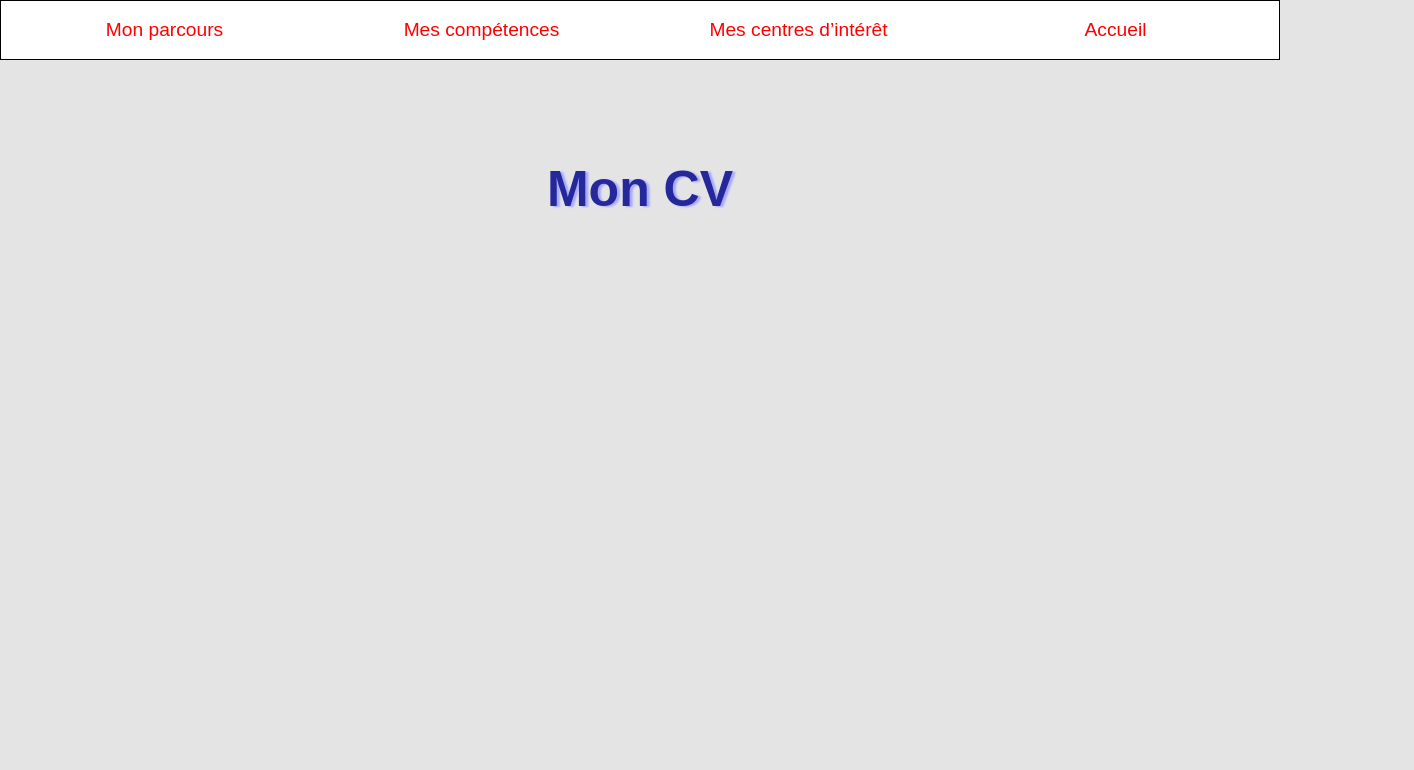
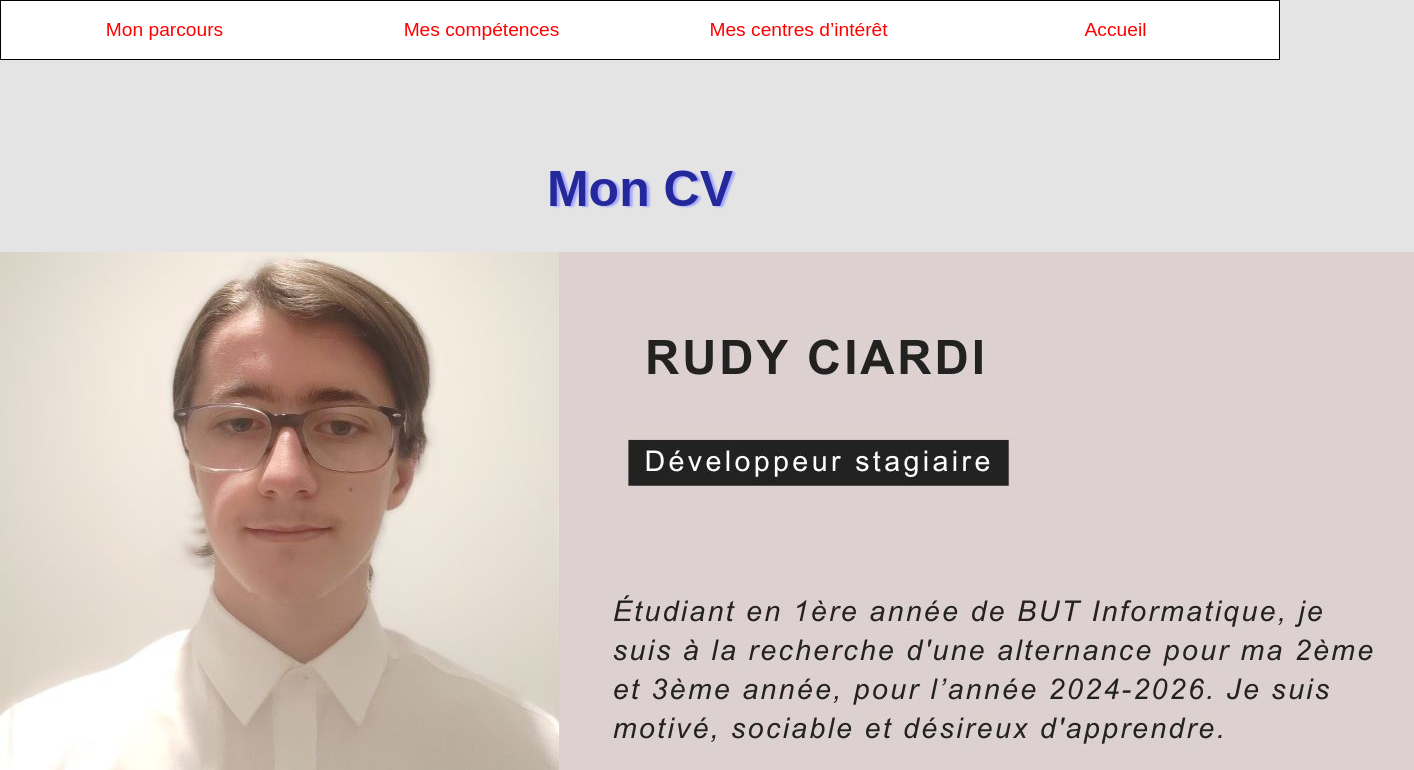
Before and after one commit to Darulo13/Darulo13.github.io, a plain HTML site: page cv.html in a window 1280 px wide. Shown: the top 770 px of the page, 1414 px wide, since content can reach past the window. Drawn offline with Linux system fonts and the light colour scheme.

Commit message:
Update cv.html

```diff
--- a/cv.html
+++ b/cv.html
@@ -14,6 +14,6 @@
 
 		</div>
 		<h1 class="titre" id="titre1">Mon CV</h1>
-		<div class="CV"></div>
+		<img src="CV.jpg">
 	</BODY>
 </html>
```
